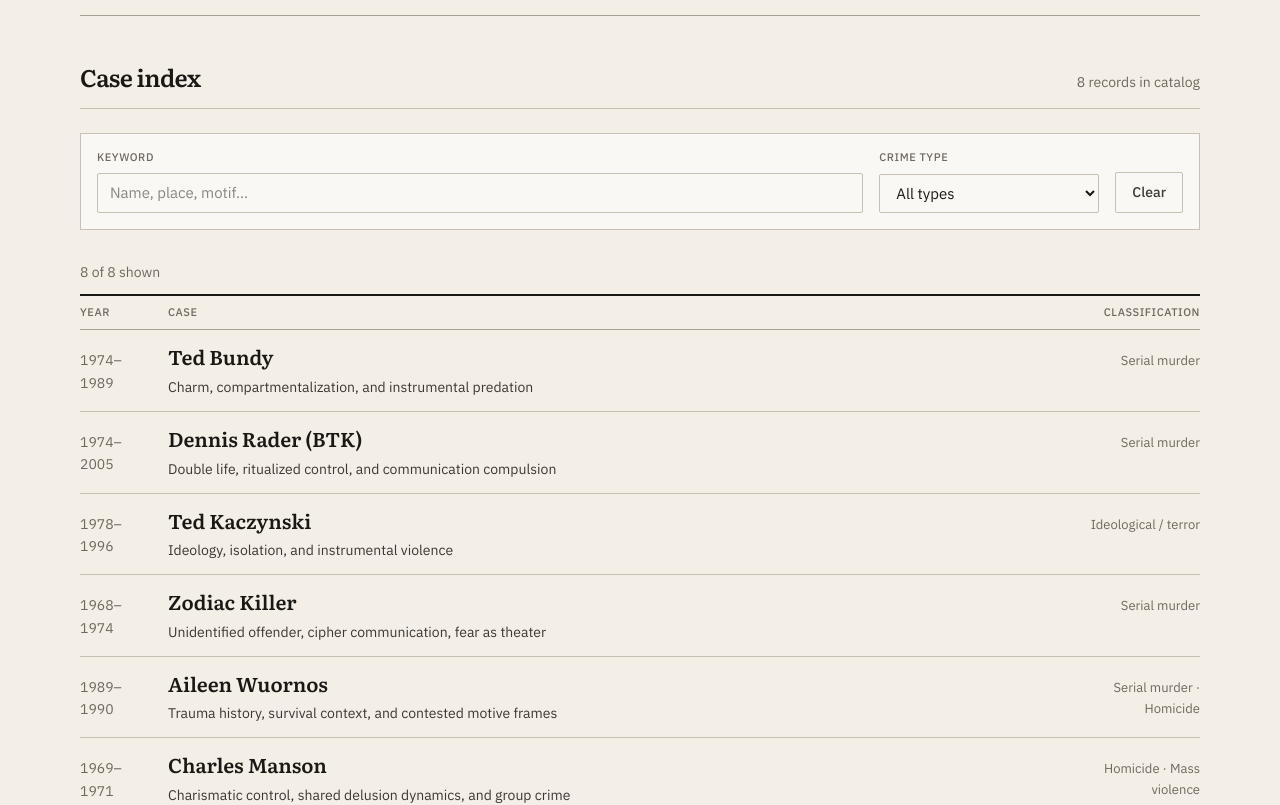
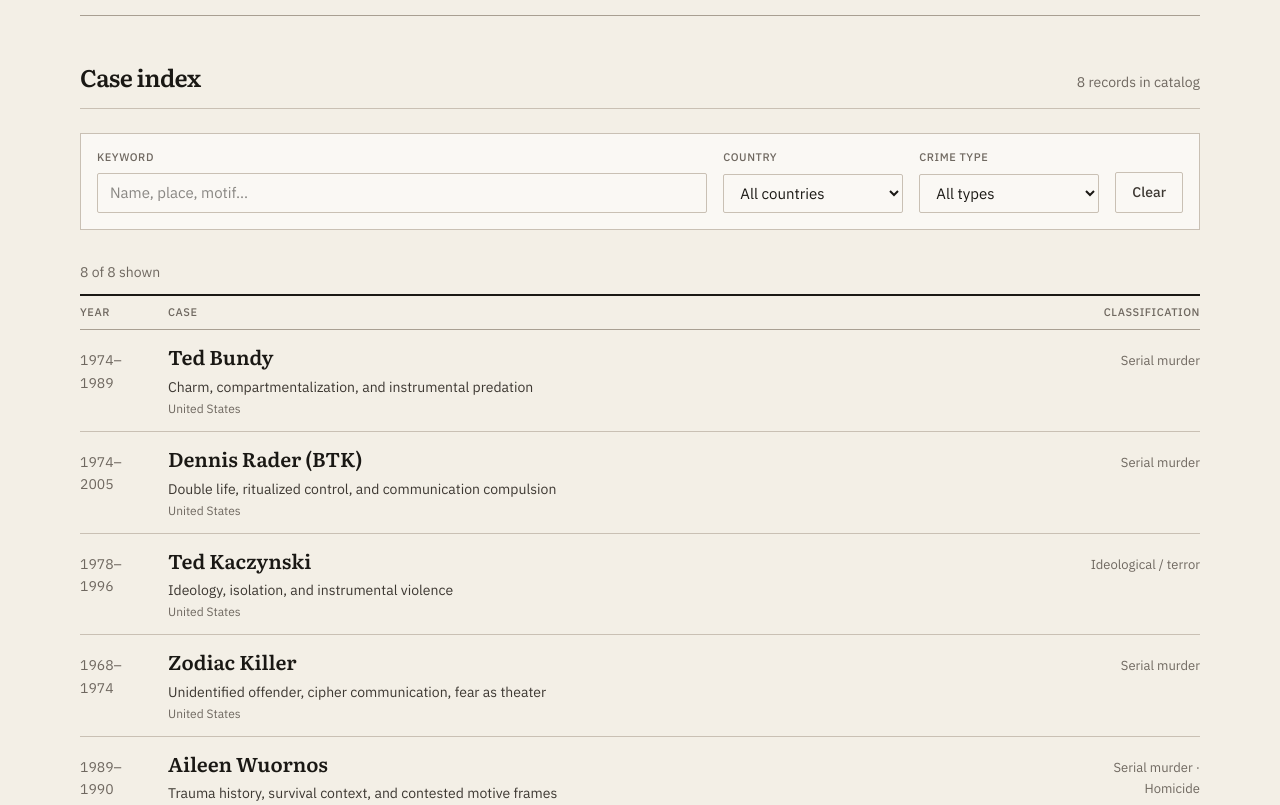
Before and after one commit to Duynguyen0106/motive-index, a Next.js app: page / in a window 1280 px wide. Shown: the part 880-1685 px from the top of the page. Built offline with nearby package versions, Linux system fonts and the light colour scheme.

Commit message:
Add country filter for case search and archive
Introduce normalized country codes on cases, infer from location when
missing, and expose country dropdowns on search, home index, and archive.

```diff
--- a/src/app/api/admin/cases/route.ts
+++ b/src/app/api/admin/cases/route.ts
@@ -3,6 +3,7 @@
 import { getAdminSession } from "@/lib/auth";
 import { addUpdate, getCaseBySlug, upsertCase } from "@/lib/data";
 import { syncCaseToSupabase } from "@/lib/repository";
+import { inferCountry } from "@/lib/country";
 import type { CrimeCase, CrimeCategory } from "@/lib/types";
 
 export const dynamic = "force-dynamic";
@@ -54,6 +55,7 @@
     subtitle: data.subtitle || "Admin-created case",
     jurisdiction: data.jurisdiction,
     location: data.location,
+    country: inferCountry(data.jurisdiction, data.location),
     yearStart: year,
     yearEnd: data.yearEnd ?? undefined,
     era: String(year),
--- a/src/app/search/page.tsx
+++ b/src/app/search/page.tsx
@@ -6,7 +6,9 @@
   FACTOR_LABELS,
   FRAMEWORK_LABELS,
 } from "@/lib/types";
-import type { CrimeCategory, DocumentType, PsychologicalFactor, TheoreticalFramework } from "@/lib/types";
+import type { CrimeCategory, CountryCode, DocumentType, PsychologicalFactor, TheoreticalFramework } from "@/lib/types";
+import { COUNTRY_LABELS, listCountryOptions, resolveCaseCountry } from "@/lib/country";
+import { getAllCases } from "@/lib/data";
 import { parseSearchParams, runSearch } from "@/lib/search";
 
 export const metadata: Metadata = {
@@ -20,6 +22,7 @@
   const raw = await searchParams;
   const filters = parseSearchParams(raw);
   const { cases, documents } = runSearch(filters);
+  const countryOptions = listCountryOptions(getAllCases());
   const hasQuery = Object.values(filters).some((v) => Boolean(v));
 
   return (
@@ -32,7 +35,7 @@
       </h1>
       <p className="body-copy mt-4 max-w-2xl text-lg text-[var(--ink-soft)]">
         Filter the repository by psychological factor, crime category, theory,
-        period, location, and document type.
+        country, period, location, and document type.
       </p>
 
       <form className="card mt-8 grid gap-4 p-5 md:grid-cols-2 md:p-6 lg:grid-cols-3">
@@ -102,6 +105,22 @@
             placeholder="e.g. psychopathy"
             className="mt-1 w-full rounded border border-[var(--line)] px-3 py-2"
           />
+        </label>
+
+        <label className="block text-sm">
+          <span className="font-medium">Country</span>
+          <select
+            name="country"
+            defaultValue={filters.country ?? ""}
+            className="mt-1 w-full rounded border border-[var(--line)] px-3 py-2"
+          >
+            <option value="">Any</option>
+            {countryOptions.map((code) => (
+              <option key={code} value={code}>
+                {COUNTRY_LABELS[code]}
+              </option>
+            ))}
+          </select>
         </label>
 
         <label className="block text-sm">
@@ -193,7 +212,7 @@
             <li key={c.id}>
               <Link href={`/cases/${c.slug}`} className="card card-hover block p-5">
                 <p className="text-xs text-[var(--muted)] uppercase tracking-[0.12em]">
-                  {c.location} · {c.yearStart}
+                  {COUNTRY_LABELS[resolveCaseCountry(c)]} · {c.location} · {c.yearStart}
                   {c.yearEnd ? `–${c.yearEnd}` : ""}
                 </p>
                 <h3 className="display mt-1 text-2xl">{c.name}</h3>
--- a/src/components/CasesGrid.tsx
+++ b/src/components/CasesGrid.tsx
@@ -2,29 +2,41 @@
 
 import Link from "next/link";
 import { useMemo, useState } from "react";
-import type { CrimeCase, CrimeCategory } from "@/lib/types";
+import { COUNTRY_LABELS, listCountryOptions, resolveCaseCountry } from "@/lib/country";
+import type { CrimeCase, CrimeCategory, CountryCode } from "@/lib/types";
 import { CRIME_CATEGORY_LABELS } from "@/lib/types";
 
 export function CasesGrid({ cases }: { cases: CrimeCase[] }) {
   const [q, setQ] = useState("");
   const [crimeType, setCrimeType] = useState<CrimeCategory | "">("");
+  const [country, setCountry] = useState<CountryCode | "">("");
+
+  const countryOptions = useMemo(() => listCountryOptions(cases), [cases]);
 
   const filtered = useMemo(() => {
     const query = q.trim().toLowerCase();
     return cases.filter((c) => {
       if (crimeType && !c.crimeCategories.includes(crimeType)) return false;
+      if (country && resolveCaseCountry(c) !== country) return false;
       if (!query) return true;
-      const hay = [c.name, c.subtitle, c.overview, c.location, ...(c.aliases ?? [])]
+      const hay = [
+        c.name,
+        c.subtitle,
+        c.overview,
+        c.location,
+        COUNTRY_LABELS[resolveCaseCountry(c)],
+        ...(c.aliases ?? []),
+      ]
         .join(" ")
         .toLowerCase();
       return hay.includes(query);
     });
-  }, [cases, q, crimeType]);
+  }, [cases, q, crimeType, country]);
 
   return (
     <div>
       <form
-        className="mb-8 grid gap-4 border border-[var(--line)] bg-[var(--paper)] p-4 md:grid-cols-[1fr_220px_auto] md:items-end"
+        className="mb-8 grid gap-4 border border-[var(--line)] bg-[var(--paper)] p-4 md:grid-cols-[1fr_180px_180px_auto] md:items-end"
         onSubmit={(e) => e.preventDefault()}
       >
         <label className="block text-sm">
@@ -35,6 +47,21 @@
             placeholder="Name, place, motif…"
             className="field mt-1"
           />
+        </label>
+        <label className="block text-sm">
+          <span className="label mb-1 block normal-case tracking-normal">Country</span>
+          <select
+            value={country}
+            onChange={(e) => setCountry(e.target.value as CountryCode | "")}
+            className="field mt-1"
+          >
+            <option value="">All countries</option>
+            {countryOptions.map((code) => (
+              <option key={code} value={code}>
+                {COUNTRY_LABELS[code]}
+              </option>
+            ))}
+          </select>
         </label>
         <label className="block text-sm">
           <span className="label mb-1 block normal-case tracking-normal">Crime type</span>
@@ -56,6 +83,7 @@
           onClick={() => {
             setQ("");
             setCrimeType("");
+            setCountry("");
           }}
           className="btn btn-ghost"
         >
@@ -84,6 +112,9 @@
               <span className="mt-1 block text-sm text-[var(--ink-soft)] line-clamp-2">
                 {c.subtitle}
               </span>
+              <span className="mt-1 block text-xs text-[var(--muted)]">
+                {COUNTRY_LABELS[resolveCaseCountry(c)]}
+              </span>
             </span>
             <span className="index-meta">
               {c.crimeCategories.slice(0, 2).map((x) => CRIME_CATEGORY_LABELS[x]).join(" · ")}
--- a/src/data/catalog.ts
+++ b/src/data/catalog.ts
@@ -4,6 +4,7 @@
   ContributionSubmission,
   CrimeCase,
   CrimeCategory,
+  CountryCode,
   DiagnosisNote,
   ExpertCommentary,
   GlossaryTerm,
@@ -16,11 +17,13 @@
   LegalOutcome,
 } from "@/lib/types";
 import { getCaseNarrative } from "@/data/narratives";
+import { inferCountry } from "@/lib/country";
 
 export interface CaseEnrichment {
   aliases?: string[];
   caseNumber?: string;
   location: string;
+  country?: CountryCode;
   yearStart: number;
   yearEnd?: number;
   crimeCategories: CrimeCategory[];
@@ -44,6 +47,7 @@
   "ted-bundy": {
     aliases: ["Theodore Robert Bundy"],
     location: "United States (multi-state)",
+    country: "US",
     yearStart: 1974,
     yearEnd: 1989,
     crimeCategories: ["serial_murder"],
@@ -130,6 +134,7 @@
   "dennis-rader-btk": {
     aliases: ["BTK", "Bind Torture Kill"],
     location: "Wichita, Kansas, United States",
+    country: "US",
     yearStart: 1974,
     yearEnd: 2005,
     crimeCategories: ["serial_murder"],
@@ -206,6 +211,7 @@
   "ted-kaczynski": {
     aliases: ["Unabomber"],
     location: "United States",
+    country: "US",
     yearStart: 1978,
     yearEnd: 1996,
     crimeCategories: ["terrorism_ideological"],
@@ -268,6 +274,7 @@
   },
   "aileen-wuornos": {
     location: "Florida, United States",
+    country: "US",
     yearStart: 1989,
     yearEnd: 1990,
     crimeCategories: ["serial_murder", "homicide"],
@@ -329,6 +336,7 @@
   "zodiac-killer": {
     aliases: ["Zodiac"],
     location: "Northern California, United States",
+    country: "US",
     yearStart: 1968,
     yearEnd: 1974,
     crimeCategories: ["serial_murder"],
@@ -384,6 +392,7 @@
   "charles-manson": {
     aliases: ["Manson Family leader"],
     location: "California, United States",
+    country: "US",
     yearStart: 1969,
     yearEnd: 1971,
     crimeCategories: ["homicide", "mass_violence"],
@@ -448,6 +457,7 @@
   "harold-shipman": {
     aliases: ["Dr. Death (press epithet — avoid sensational use)"],
     location: "England, United Kingdom",
+    country: "GB",
     yearStart: 1975,
     yearEnd: 1998,
     crimeCategories: ["healthcare_murder", "homicide"],
@@ -507,6 +517,7 @@
   },
   "contemporary-draft-example": {
     location: "Example jurisdiction",
+    country: "OTHER",
     yearStart: 2026,
     crimeCategories: ["other"],
     psychologicalFactors: [],
@@ -862,6 +873,7 @@
     | "aliases"
     | "caseNumber"
     | "location"
+    | "country"
     | "yearStart"
     | "yearEnd"
     | "crimeCategories"
@@ -882,9 +894,11 @@
 ): CrimeCase {
   const e = enrichments[base.slug];
   if (!e) {
+    const location = base.location ?? base.jurisdiction;
     return {
       ...base,
-      location: base.location ?? base.jurisdiction,
+      location,
+      country: base.country ?? inferCountry(base.jurisdiction, location),
       yearStart: base.yearStart ?? (Number(base.era) || 1900),
       crimeCategories: base.crimeCategories ?? ["other"],
       psychologicalFactors: base.psychologicalFactors ?? [],
@@ -915,6 +929,7 @@
     aliases: e.aliases,
     caseNumber: e.caseNumber,
     location: e.location,
+    country: e.country ?? inferCountry(base.jurisdiction, e.location),
     yearStart: e.yearStart,
     yearEnd: e.yearEnd,
     crimeCategories: e.crimeCategories,
--- /dev/null
+++ b/src/lib/country.ts
@@ -0,0 +1,48 @@
+import type { CrimeCase, CountryCode } from "@/lib/types";
+
+export type { CountryCode };
+
+export const COUNTRY_LABELS: Record<CountryCode, string> = {
+  US: "United States",
+  GB: "United Kingdom",
+  CA: "Canada",
+  AU: "Australia",
+  OTHER: "Other / unspecified",
+};
+
+const US_STATE_PATTERN =
+  /\b(alabama|alaska|arizona|arkansas|california|colorado|connecticut|delaware|florida|georgia|hawaii|idaho|illinois|indiana|iowa|kansas|kentucky|louisiana|maine|maryland|massachusetts|michigan|minnesota|mississippi|missouri|montana|nebraska|nevada|new hampshire|new jersey|new mexico|new york|north carolina|north dakota|ohio|oklahoma|oregon|pennsylvania|rhode island|south carolina|south dakota|tennessee|texas|utah|vermont|virginia|washington|west virginia|wisconsin|wyoming)\b/;
+
+/** Infer country from free-text jurisdiction / location strings. */
+export function inferCountry(jurisdiction?: string, location?: string): CountryCode {
+  const text = `${jurisdiction ?? ""} ${location ?? ""}`.toLowerCase();
+
+  if (/\b(united kingdom|england|scotland|wales|northern ireland| uk\b|, uk\b)/.test(text)) {
+    return "GB";
+  }
+  if (/\bcanada\b/.test(text)) return "CA";
+  if (/\baustralia\b/.test(text)) return "AU";
+  if (
+    /\b(united states|u\.s\.|usa\b|multi-state)/.test(text) ||
+    US_STATE_PATTERN.test(text)
+  ) {
+    return "US";
+  }
+
+  return "OTHER";
+}
+
+export function resolveCaseCountry(
+  c: Pick<CrimeCase, "country" | "jurisdiction" | "location">,
+): CountryCode {
+  return c.country ?? inferCountry(c.jurisdiction, c.location);
+}
+
+export function listCountryOptions(cases: CrimeCase[]): CountryCode[] {
+  const codes = new Set<CountryCode>();
+  for (const c of cases) {
+    codes.add(resolveCaseCountry(c));
+  }
+  const order: CountryCode[] = ["US", "GB", "CA", "AU", "OTHER"];
+  return order.filter((code) => codes.has(code));
+}
--- a/src/lib/data.ts
+++ b/src/lib/data.ts
@@ -23,6 +23,7 @@
   FACTOR_LABELS,
   FRAMEWORK_LABELS,
 } from "@/lib/types";
+import { resolveCaseCountry } from "@/lib/country";
 
 type Store = {
   cases: CrimeCase[];
@@ -183,6 +184,7 @@
       return false;
     }
     if (filters.status && c.status !== filters.status) return false;
+    if (filters.country && resolveCaseCountry(c) !== filters.country) return false;
     if (filters.location) {
       const loc = filters.location.toLowerCase();
       if (
--- a/src/lib/pipeline/ingestWorker.ts
+++ b/src/lib/pipeline/ingestWorker.ts
@@ -8,6 +8,7 @@
   heuristicNarrativeFromSources,
 } from "@/lib/narrativeGenerate";
 import { syncCaseToSupabase } from "@/lib/repository";
+import { inferCountry } from "@/lib/country";
 import type { CrimeCase, CrimeCategory } from "@/lib/types";
 
 export type FeedItem = {
@@ -187,6 +188,7 @@
     subtitle: "Live-ingest draft from public news cluster",
     jurisdiction: "Unspecified (from news feed)",
     location: "Unspecified",
+    country: inferCountry("Unspecified (from news feed)", "Unspecified"),
     yearStart: year,
     era: String(year),
     status: "closed",
--- a/src/lib/repository.ts
+++ b/src/lib/repository.ts
@@ -1,5 +1,6 @@
 import { isSupabaseConfigured } from "@/lib/supabaseClient";
 import { getSupabaseServerClient } from "@/lib/supabaseServer";
+import { inferCountry } from "@/lib/country";
 import type { CaseDocument, CrimeCase } from "@/lib/types";
 
 /** Best-effort sync of a case into Supabase `cases` table. */
@@ -21,6 +22,7 @@
       subtitle: crimeCase.subtitle,
       jurisdiction: crimeCase.jurisdiction,
       location: crimeCase.location,
+      country: crimeCase.country ?? inferCountry(crimeCase.jurisdiction, crimeCase.location),
       year_start: crimeCase.yearStart,
       year_end: crimeCase.yearEnd ?? null,
       status: crimeCase.status,
--- a/src/lib/search.ts
+++ b/src/lib/search.ts
@@ -17,6 +17,7 @@
       "theoreticalFramework",
     ) as SearchFilters["theoreticalFramework"],
     diagnosis: g("diagnosis"),
+    country: g("country") as SearchFilters["country"],
     location: g("location"),
     period: g("period"),
     offenderSex: g("offenderSex"),
--- a/src/lib/types.ts
+++ b/src/lib/types.ts
@@ -1,6 +1,9 @@
 export type CaseStatus = "closed" | "unsolved" | "historical";
 export type AnalysisStatus = "published" | "draft" | "pending";
 export type ContributionStatus = "pending" | "in_review" | "accepted" | "rejected";
+
+/** ISO-style country codes used for case filtering. */
+export type CountryCode = "US" | "GB" | "CA" | "AU" | "OTHER";
 
 export type CrimeCategory =
   | "serial_murder"
@@ -214,6 +217,8 @@
   caseNumber?: string;
   jurisdiction: string;
   location: string;
+  /** Normalized country for filtering (ISO-style code). */
+  country?: CountryCode;
   yearStart: number;
   yearEnd?: number;
   era: string;
@@ -289,6 +294,7 @@
   psychologicalFactor?: PsychologicalFactor | "";
   theoreticalFramework?: TheoreticalFramework | "";
   diagnosis?: string;
+  country?: CountryCode | "";
   location?: string;
   period?: string;
   offenderSex?: string;
```
Also changed, not shown: src/app/cases/page.tsx (+2 -11 lines), 2 other files (tests, documents, lock files or other folders).
